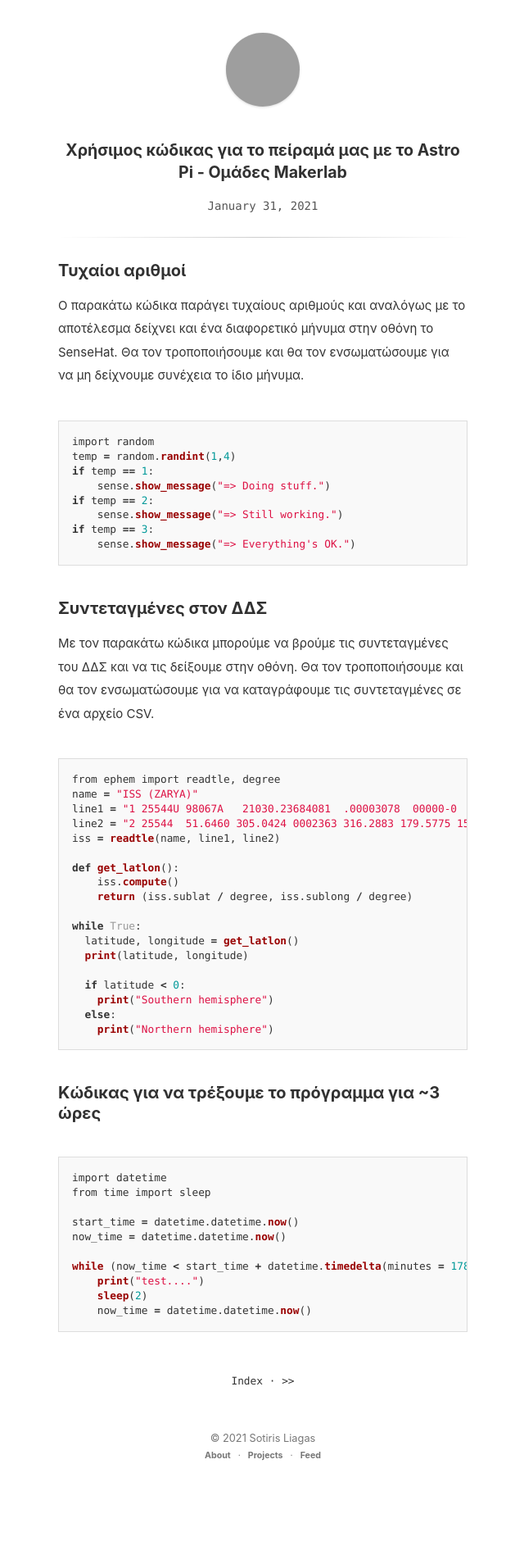
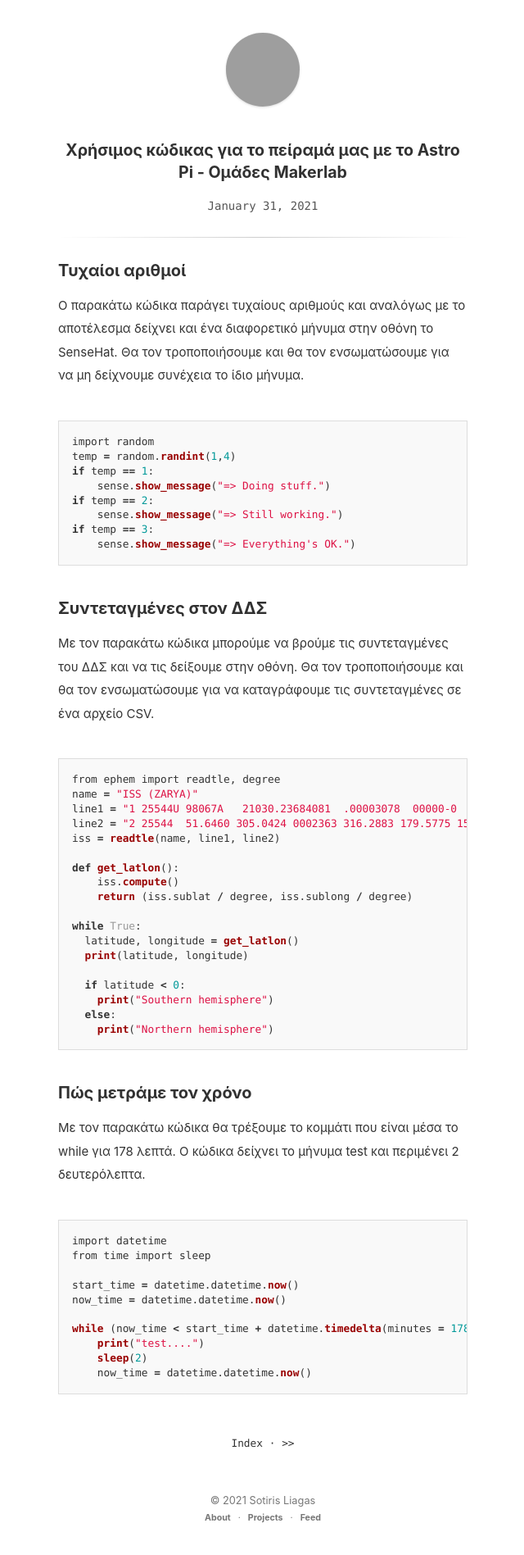
Before and after one commit to liagason/A-Jekyll-Blog, a Jekyll site: the page built from _posts/2021-01-31-astro-pi-useful-code-examples.md, in a window 1280 px wide. Shown: the whole page at 82% size, without its empty margins (319-959 px from the left). Built offline with Jekyll 4.4.1, drawn with Linux system fonts in a browser that asks for light colours; before the commit the page ends 1821 px from its top, so only the background shows below that; grey boxes are pictures that could not be loaded.

Commit message:
Update 2021-01-31-astro-pi-useful-code-examples.md

````diff
--- a/_posts/2021-01-31-astro-pi-useful-code-examples.md
+++ b/_posts/2021-01-31-astro-pi-useful-code-examples.md
@@ -39,7 +39,8 @@ while True:
     print("Northern hemisphere")
 ```
 
-### Κώδικας για να τρέξουμε το πρόγραμμα για ~3 ώρες
+### Πώς μετράμε τον χρόνο
+Με τον παρακάτω κώδικα θα τρέξουμε το κομμάτι που είναι μέσα το while για 178 λεπτά. Ο κώδικα δείχνει το μήνυμα test και περιμένει 2 δευτερόλεπτα.
 ```python
 import datetime
 from time import sleep
````
